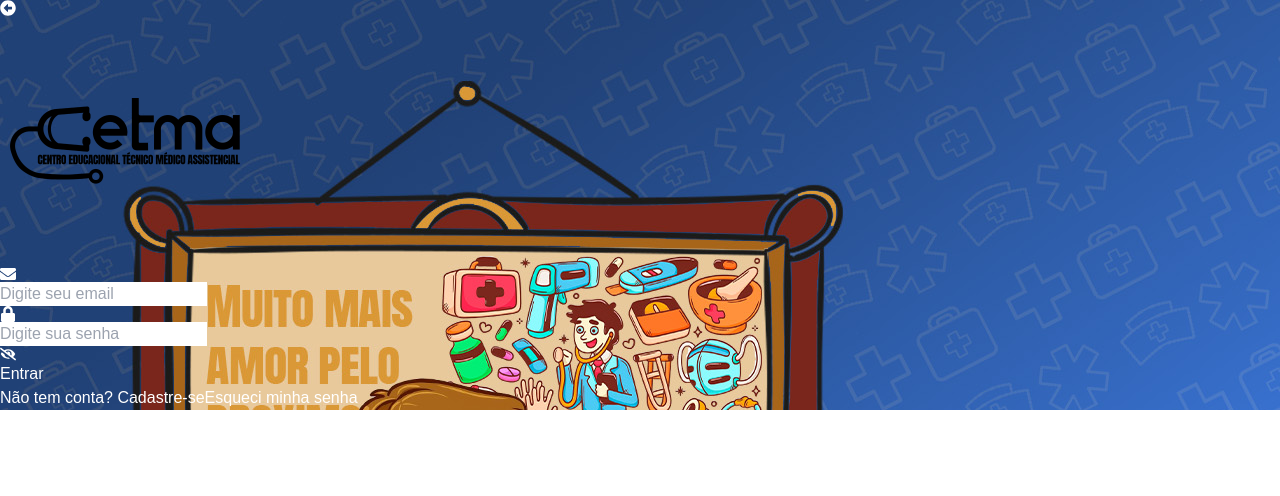
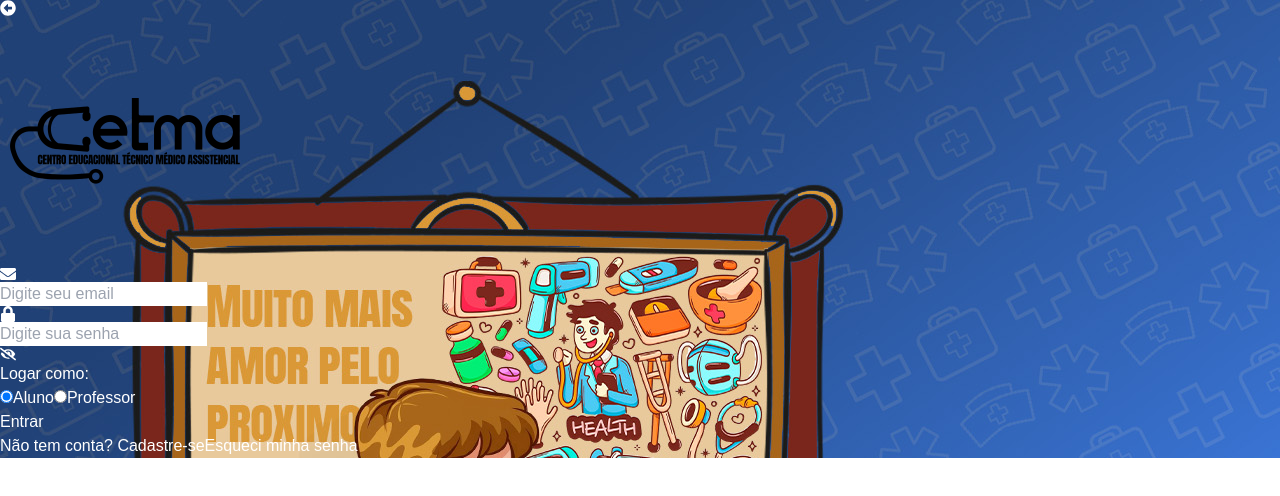
Before and after one commit to IsaiasZaza/cetmafront, a Next.js app: page /login in a window 1280 px wide. Shown: the top 496 px of the page. Built offline with nearby package versions, Linux system fonts and the light colour scheme.

Commit message:
feat: role admin/aluno

```diff
--- a/src/components/LoginForm.jsx
+++ b/src/components/LoginForm.jsx
@@ -11,6 +11,7 @@ const LoginForm = () => {
   const [password, setPassword] = useState("");
   const [email, setEmail] = useState("");
   const [confirmPassword, setConfirmPassword] = useState("");
+  const [role, setRole] = useState("ALUNO"); // Valor padrão para o seletor de função
   const [name, setName] = useState("");
   const [message, setMessage] = useState(null);
 
@@ -101,7 +102,7 @@ const LoginForm = () => {
         headers: {
           "Content-Type": "application/json",
         },
-        body: JSON.stringify({ email, senha: password }), // Altere 'password' para 'senha'
+        body: JSON.stringify({ email, senha: password, role }), // Altere 'password' para 'senha'
       });
 
       if (response.ok) {
@@ -159,6 +160,34 @@ const LoginForm = () => {
           ) : (
             <FaEyeSlash className="text-gray-400 cursor-pointer mr-3" onClick={togglePasswordVisibility} />
           )}
+        </div>
+        {/* Seletor de função */}
+        <div className="w-4/5 flex flex-col items-start space-y-2">
+          <span className="text-gray-500 font-medium">Logar como:</span>
+          <div className="flex space-x-4">
+            <label className="flex items-center space-x-2">
+              <input
+                type="radio"
+                name="role"
+                value="ALUNO"
+                checked={role === "ALUNO"}
+                onChange={(e) => setRole(e.target.value)}
+                className="form-radio h-4 w-4 text-blue-600"
+              />
+              <span>Aluno</span>
+            </label>
+            <label className="flex items-center space-x-2">
+              <input
+                type="radio"
+                name="role"
+                value="PROFESSOR"
+                checked={role === "PROFESSOR"}
+                onChange={(e) => setRole(e.target.value)}
+                className="form-radio h-4 w-4 text-blue-600"
+              />
+              <span>Professor</span>
+            </label>
+          </div>
         </div>
         {/* Botão de login */}
         <button
```
Lines whose indentation alone changed are shown as unchanged.
